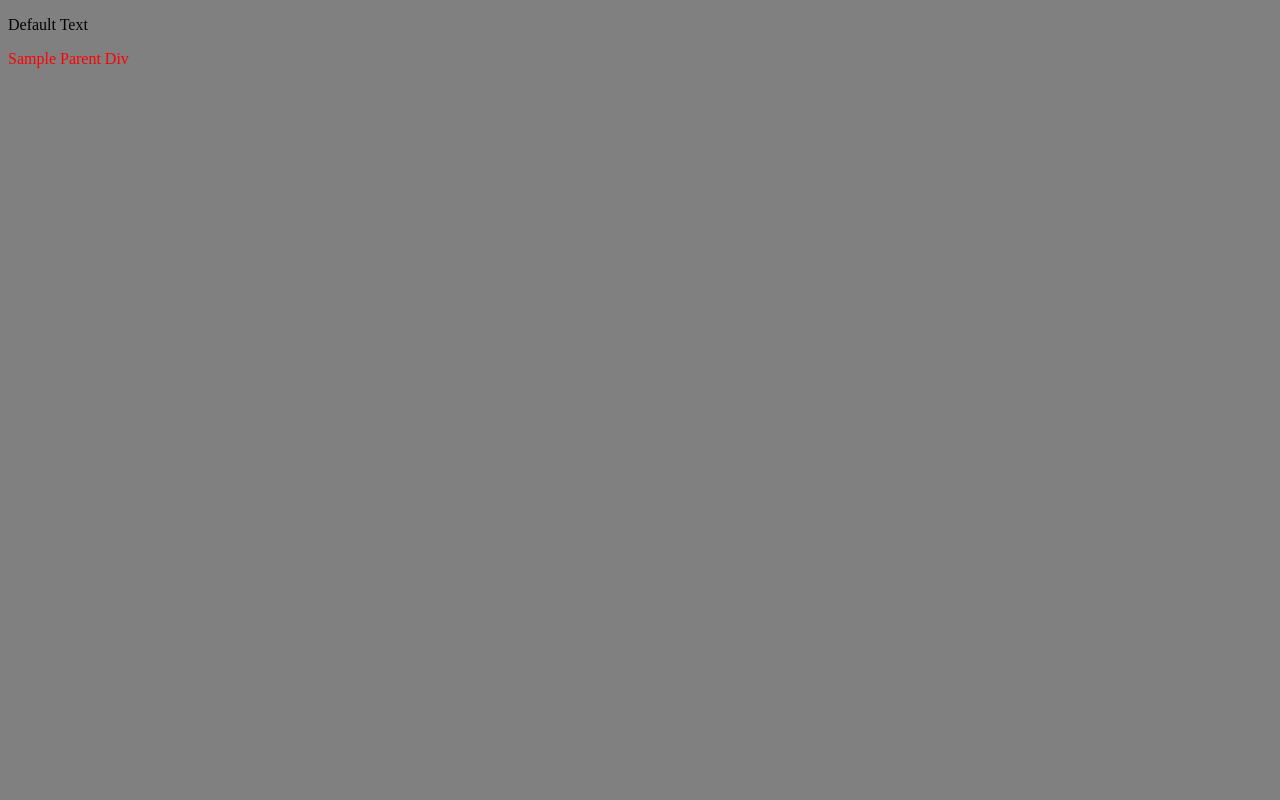
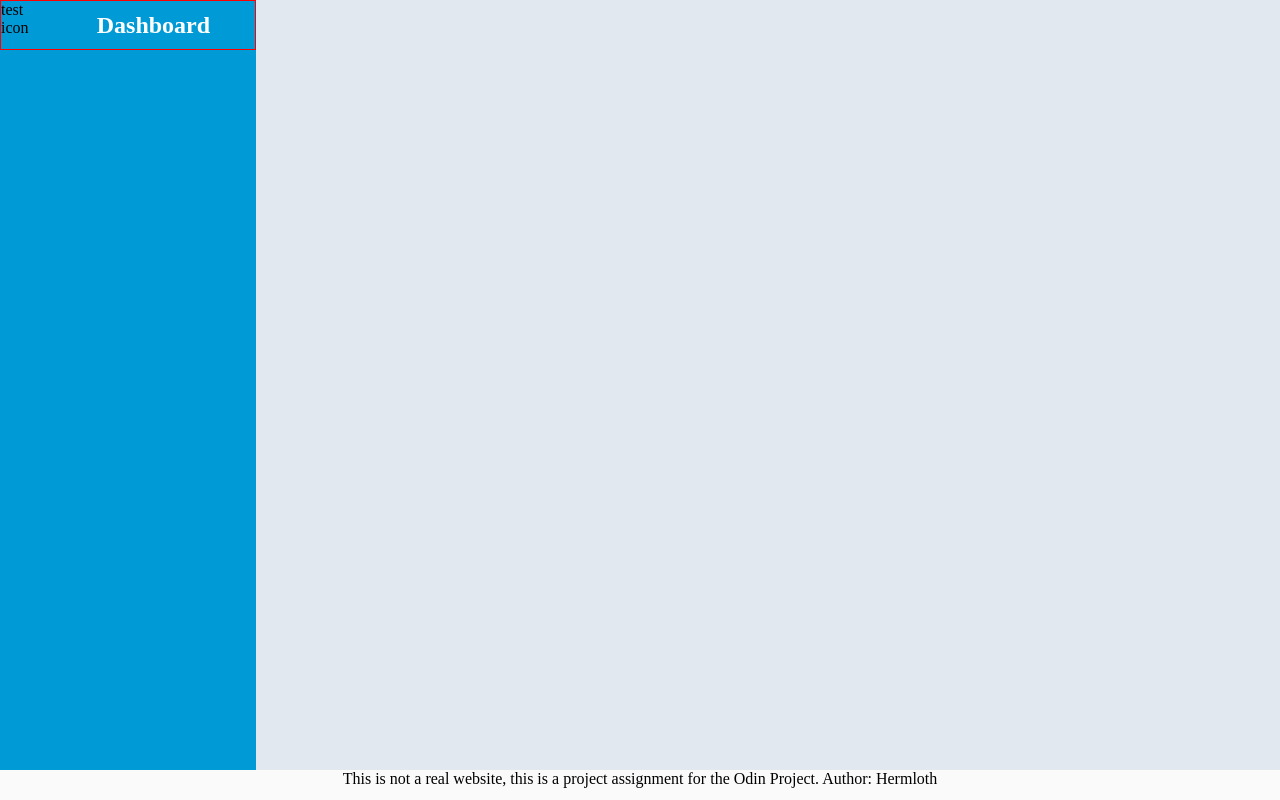
Before and after one commit to Hermloth/Admin_Dashboard, a website built with webpack: page src/template.html in a window 1280 px wide. Built offline with nearby package versions, Linux system fonts and the light colour scheme.

Commit message:
Addbasic sidebar layout and color scheme

```diff
--- a/src/LayoutBuilder.js
+++ b/src/LayoutBuilder.js
@@ -3,11 +3,34 @@ console.log("Build Layout Loaded")
 
 const body = document.body;
 
+const testclass = "TestClass";
+
+
 const parentDiv = document.createElement("div");
 parentDiv.classList.add("parentDiv");
-parentDiv.textContent = "Sample Parent Div";
+document.body.appendChild(parentDiv);
 
-document.body.appendChild(parentDiv);
+const sideBarContainer = document.createElement("div");
+sideBarContainer.classList.add("Sidebar");
+parentDiv.appendChild(sideBarContainer);
+
+const sideBarTitleContainer = document.createElement("div");
+sideBarTitleContainer.classList.add("TitleContainer");
+sideBarContainer.appendChild(sideBarTitleContainer);
+
+const sideBarIconContainer = document.createElement("div");
+sideBarIconContainer.classList.add("DashboardIcon");
+sideBarIconContainer.textContent = "test icon"
+sideBarTitleContainer.appendChild(sideBarIconContainer);
+
+const sideBarHeadingContainer = document.createElement("div");
+sideBarHeadingContainer.classList.add("DashboardTitle");
+sideBarTitleContainer.appendChild(sideBarHeadingContainer);
+
+const dashboardTitle = document.createElement("h1");
+dashboardTitle.classList.add("Title");
+dashboardTitle.textContent = "Dashboard";
+sideBarHeadingContainer.appendChild(dashboardTitle);
 
 
 
@@ -18,7 +41,10 @@ document.body.appendChild(parentDiv);
 
 
 
-
+const footer = document.createElement("div");
+footer.classList.add("Footer")
+footer.textContent = "This is not a real website, this is a project assignment for the Odin Project. Author: Hermloth"
+parentDiv.appendChild(footer);
 
 
 }
--- a/src/style.css
+++ b/src/style.css
@@ -1,7 +1,76 @@
+:root{
+    --primaryColour: #009bd6;
+    --secondaryColour: #E0E0E0;
+    --tertiaryColour: #FAFAFA;
+    --backgroundCanvas: #e2e8f0;
+}
+
 body{
+    margin: 0px;
+    padding: 0px;
+    height: 100vh;
+    width: 100vw;
     background-color: grey;
 }
 
 .parentDiv{
-    color: red;
+    display: grid;
+    grid-template-columns: minmax(180px, 300px) repeat(4, max(100px, 20%));
+    grid-template-rows: 30px 1fr 7fr 1fr 30px;
+    height: 100vh;
+    background-color: var(--backgroundCanvas);
 }
+
+/* SideBar Styles */
+
+.Sidebar{
+    grid-area: 1/1/5/2;
+    background-color: var(--primaryColour);
+    display: grid;
+    grid-template-rows: 50px 1fr 50px;
+}
+
+.TitleContainer{
+    display: grid;
+    grid-template-columns: 1fr 4fr;
+    border: 1px solid red;
+}
+
+.DashboardTitle{
+    display: flex;
+    align-content: center;
+    justify-content: center;
+}
+
+.Title{
+    padding: 0px;
+    margin: 0px;
+    font-size: 1.5em;
+    align-self: center;
+    color: white;
+}
+
+.DashboardIcon{
+    display: flex;
+    align-content: center;
+    justify-content: center;
+}
+
+/* Header Styles */
+
+/* Body Styles */
+
+/* Footer Styles */
+
+.Footer{
+    grid-area: 5/1/6/6;
+    background-color: var(--tertiaryColour);
+    text-align: center;
+    width: 100vw;
+}
+
+/* Test Class */
+.TestClass{
+    background-color: purple;
+    border: 1px solid red;
+}
--- a/src/template.html
+++ b/src/template.html
@@ -7,6 +7,6 @@
     <script src="main.js" defer></script>
 </head>
 <body>
-    <p>Default Text</p>
+
 </body>
 </html>
```
Also changed, not shown: dist/index.html, dist/main.js.
